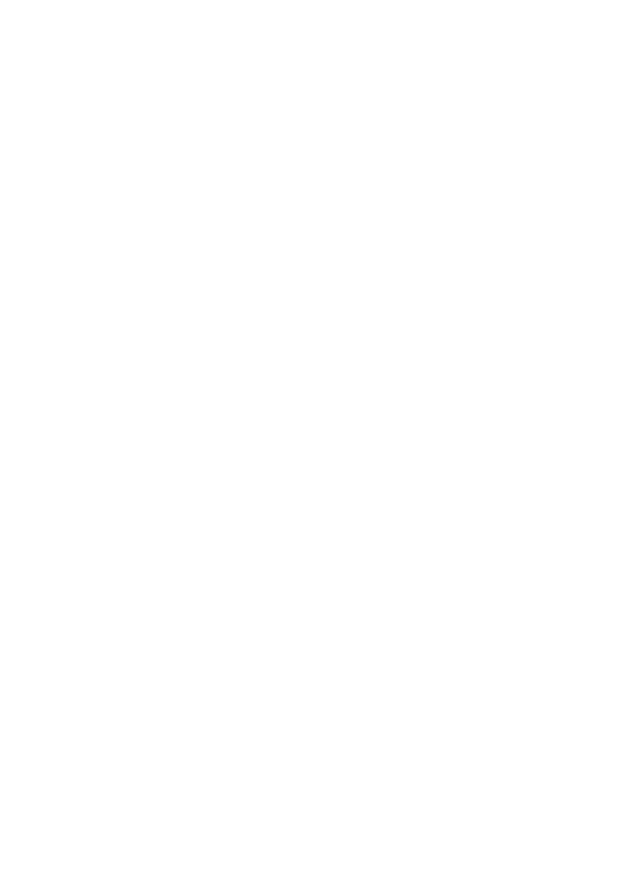
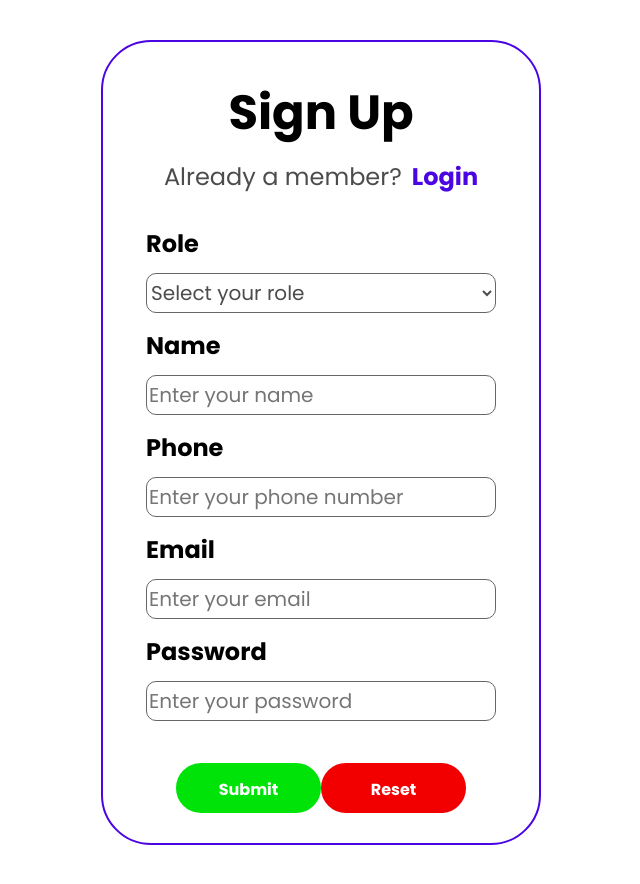
Before and after one commit to nazarchukdana/test_med_app, a React (Create React App) app: page / in a window 1280 px wide. Before the commit this address had no page. Shown: the whole page, without its empty margins (319-959 px from the left). Before the commit the page ends 800 px from the top, so only its background shows below. Built offline with nearby package versions, Linux system fonts and the light colour scheme.

Commit message:
Update Sign_Up.js

```diff
--- a/src/Components/Sign_Up/Sign_Up.js
+++ b/src/Components/Sign_Up/Sign_Up.js
@@ -8,9 +8,13 @@
         <div className="sign-up-text">
             <h1 className="sign-up-heading"><b>Sign Up</b></h1>
             <div className="already-a-member">
-                <div style="color: #4c4c4c;">Already a member?</div>
+                <div style={{color: "#4c4c4c"}}>Already a member?</div>
                 <div className="login" >
-                    <a href="../Log_In/Log_In.html" style="color: #4b04e2;text-decoration: none; font-family: 'Inter', sans-serif"><b>Login</b></a>
+                    <a href="../Log_In/Log_In.html" style={{
+                  color: "#4b04e2",
+                  textDecoration: "none",
+                  fontFamily: "Inter, sans-serif",
+                }}><b>Login</b></a>
                 </div>
             </div>
         </div>
@@ -31,7 +35,7 @@
                     </div>
                     <div className="form-group">
                         <label for="phone">Phone</label>
-                        <input type="tel" name="phone" id="phone" required class="form-control" placeholder="Enter your phone number" aria-describedby="helpId" pattern="[0-9]{10}" // This pattern ensures the phone number has exactly 10 digits
+                        <input type="tel" name="phone" id="phone" required class="form-control" placeholder="Enter your phone number" aria-describedby="helpId" pattern="[0-9]{10}"
                   title="Phone number must be exactly 10 digits"/>
                     </div>
                     <div className="form-group">
```
